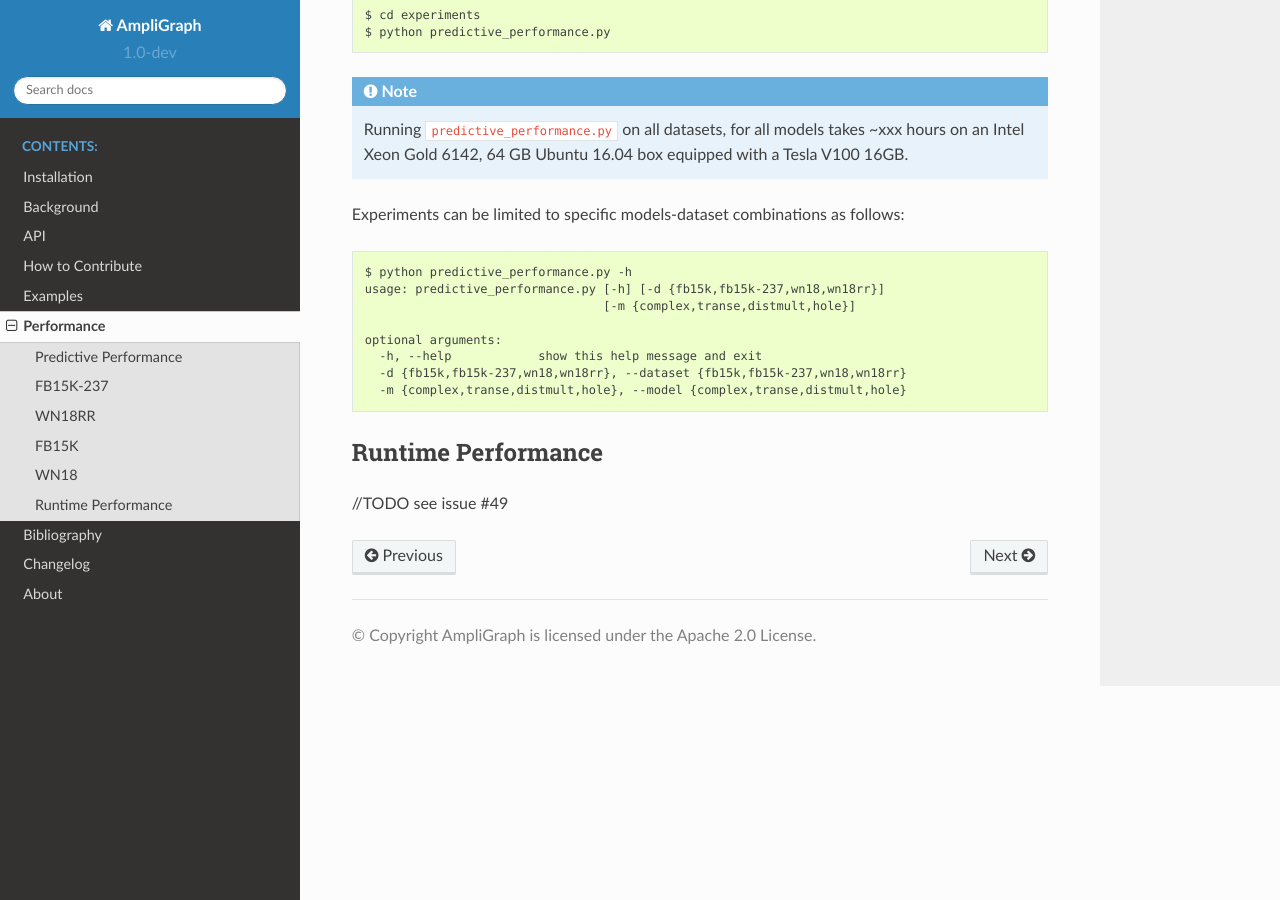
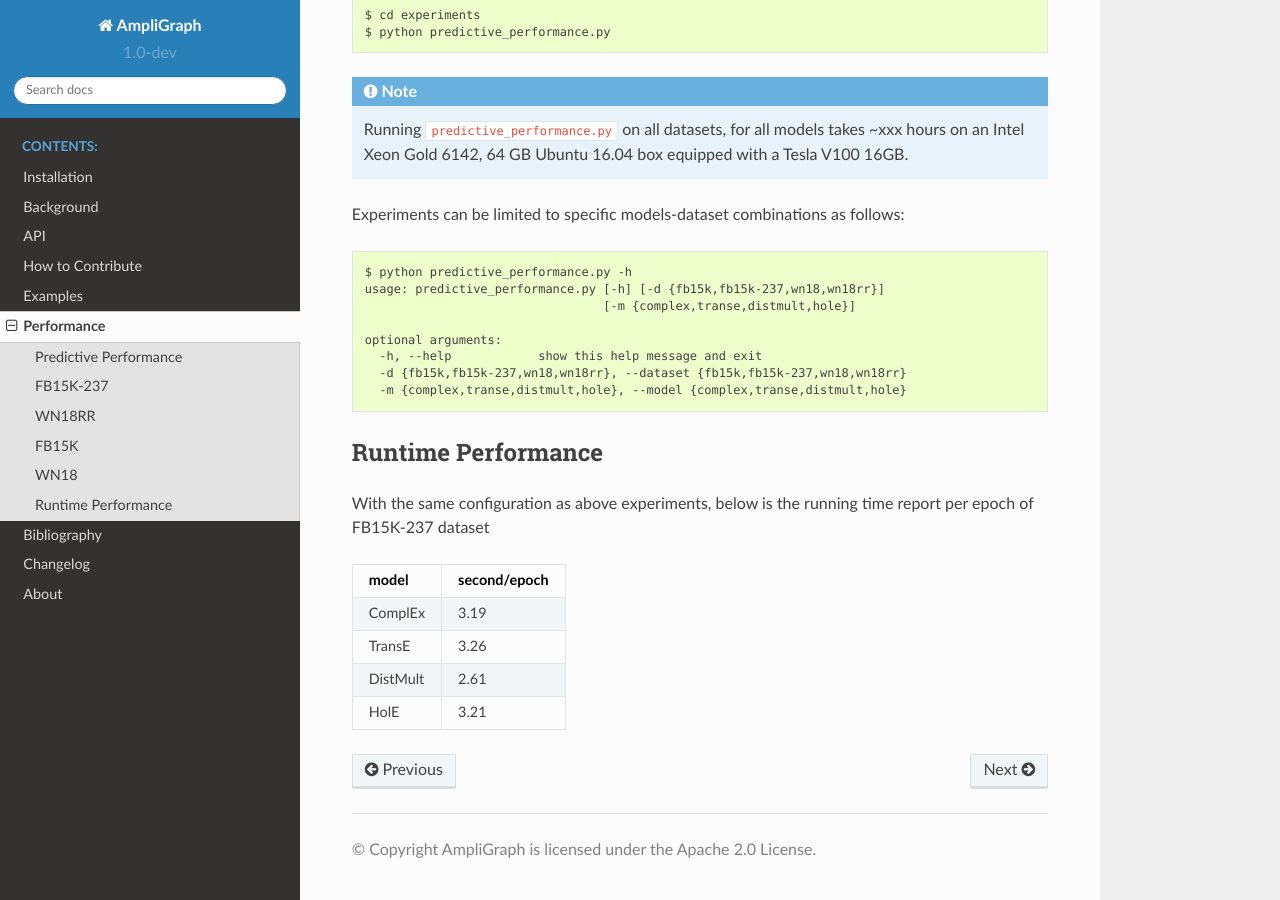
Before and after one commit to Accenture/AmpliGraph, a Sphinx documentation site: the page built from docs/experiments.rst, in a window 1280 px wide and 900 px high, scrolled down 1648 px. Built offline with Sphinx 7.4.7 and the Read the Docs theme 2.0.0, drawn with Linux system fonts in a browser that asks for light colours; the version number is read from the project's files by our own code.

Commit message:
add runtime report

```diff
--- a/docs/experiments.rst
+++ b/docs/experiments.rst
@@ -312,5 +312,13 @@ Experiments can be limited to specific models-dataset combinations as follows: :
 Runtime Performance
 -------------------
 
-//TODO
-see issue #49
+With the same configuration as above experiments, below is the running time report per epoch of FB15K-237 dataset
+
+======== ==============
+model      second/epoch
+======== ==============
+ComplEx     3.19
+TransE      3.26
+DistMult    2.61
+HolE        3.21
+======== ==============
```
